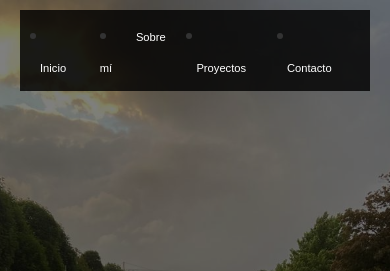
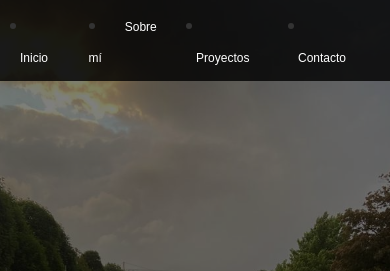
Before and after one commit to rmpuma/profileJoseLuis, a plain HTML site: page index.html in a window 390 px wide. Shown: the top 271 px of the page. Drawn offline with Linux system fonts and the light colour scheme.

Commit message:
Update styles.css
se hacen ajustes para que la barra de navegacion abarque todo el ancho de la pagina

```diff
--- a/styles.css
+++ b/styles.css
@@ -357,29 +357,37 @@ footer {
     text-decoration: none;
 }
 
-/* Media Queries para pantallas pequeñas */
 @media (max-width: 768px) {
     /* Ajuste para la barra de navegación */
     nav {
         background-color: rgba(0, 0, 0, 0.8); /* Fondo oscuro con transparencia */
-        width: 100%; /* Asegura que el fondo ocupe todo el ancho */
-        padding: 10px; /* Añade padding al contenedor de la navegación */
+        width: 100vw; /* Usa el 100% del ancho de la pantalla para el fondo */
+        padding: 10px;
+        position: fixed; /* Fija la barra en la parte superior */
+        top: 0; /* Alineación en la parte superior de la pantalla */
+        left: 0; /* Alineación al borde izquierdo */
+        z-index: 1000; /* Asegura que la barra esté por encima del resto del contenido */
     }
 
+    /* Alineación de elementos en la barra de navegación */
     nav ul {
-        display: flex; /* Asegura el layout flexible */
-        flex-direction: row; /* Mantener los elementos en línea horizontal */
-        flex-wrap: nowrap; /* Evita que los elementos se envuelvan */
-        justify-content: center; /* Centra los elementos en la pantalla */
+        flex-direction: row;
+        flex-wrap: nowrap;
+        justify-content: center;
     }
 
     nav ul li {
-        margin: 0 3px; /* Reduce aún más el margen entre elementos */
+        margin: 0 5px;
     }
 
     nav ul li a {
-        font-size: 0.7rem; /* Reduce el tamaño de fuente para que quepa en una sola línea */
-        color: #fff; /* Cambia el color del texto a blanco */
+        font-size: 0.75rem;
+        color: #fff;
+    }
+
+    /* Añade un margen superior al contenido principal para evitar superposición con la barra */
+    .main-content {
+        margin-top: 60px; /* Ajusta según la altura de la barra de navegación */
     }
 
     /* Ajuste de fuentes y espaciado */
```
